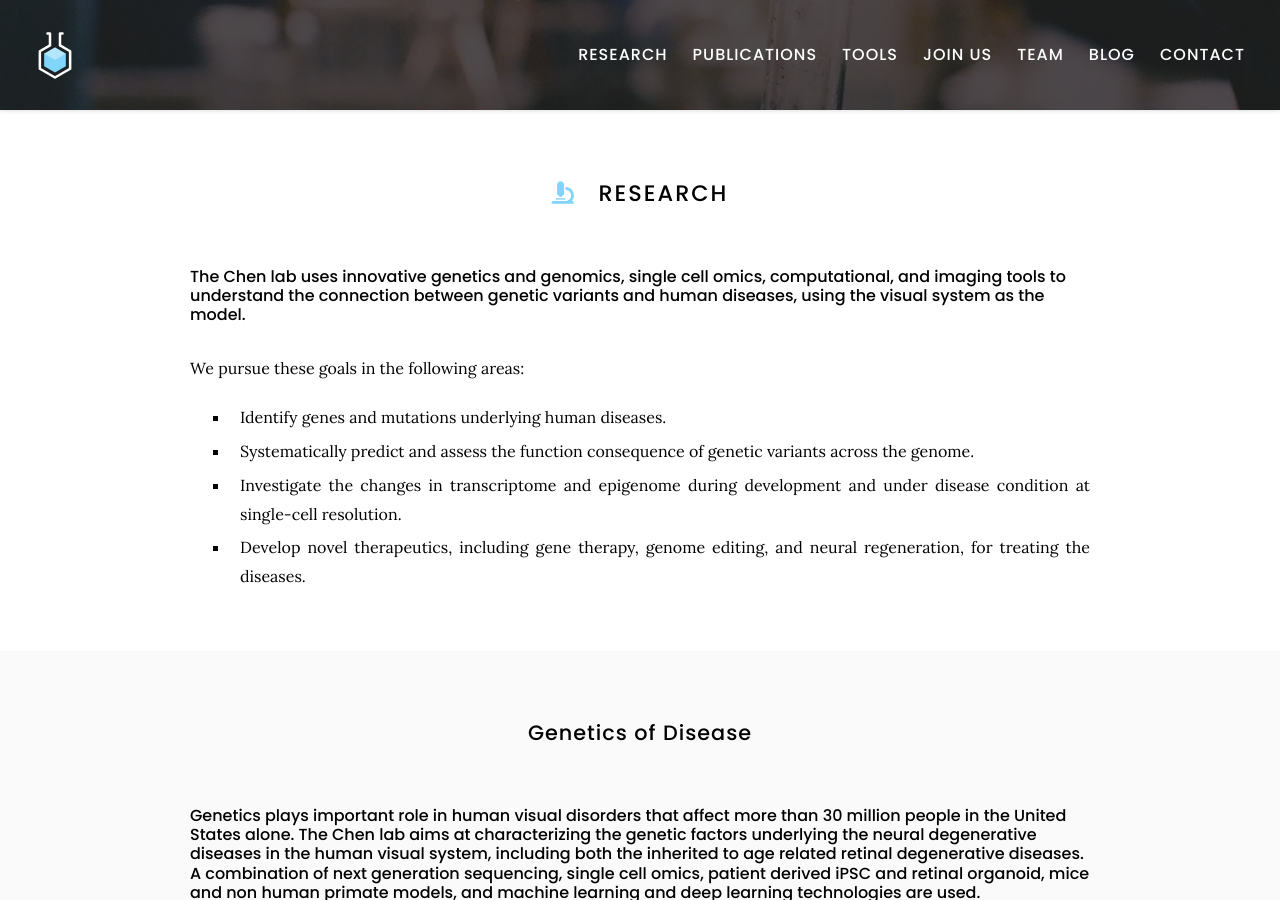
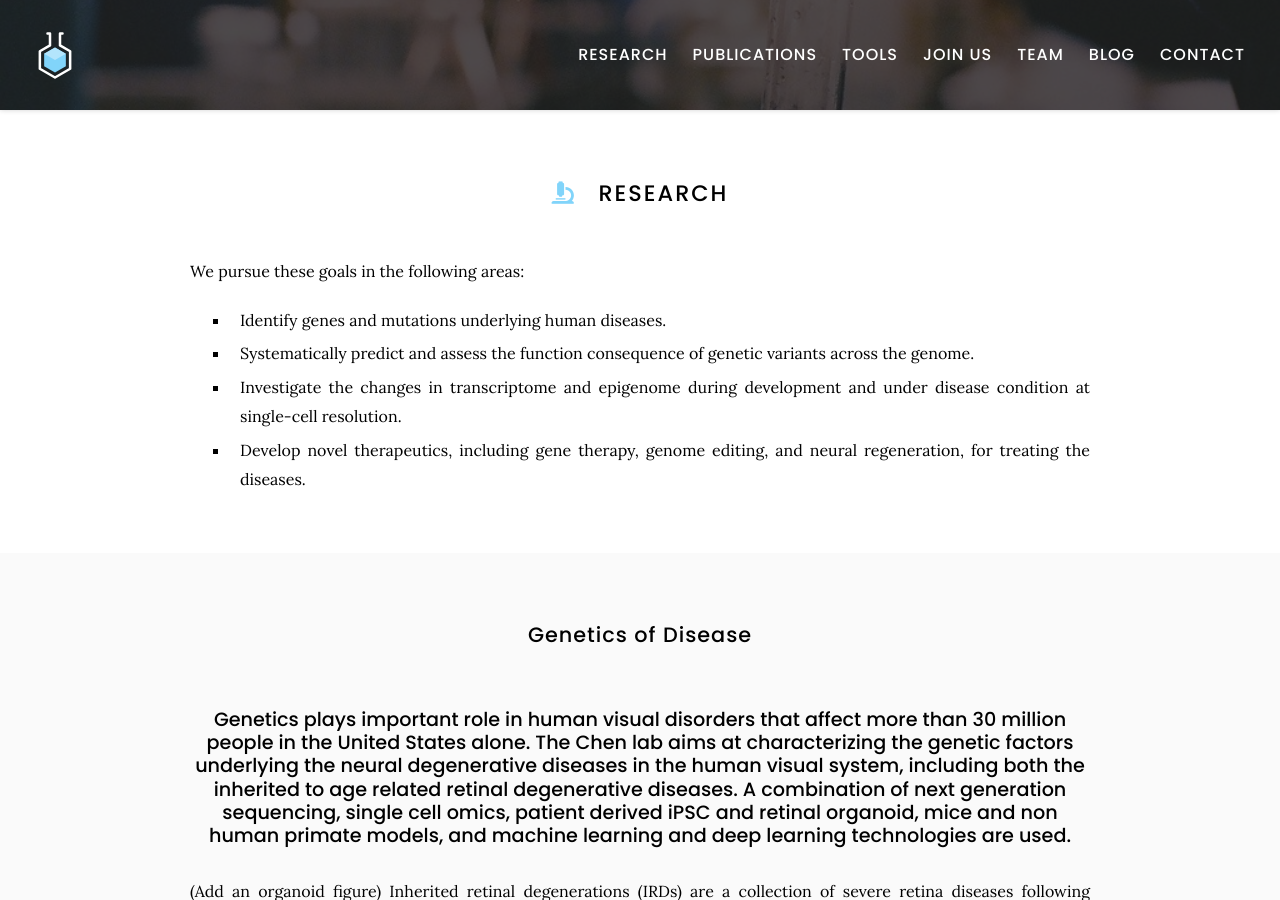
Before and after one commit to wmeng1018/Chen-lab-website, a Jekyll site: the page built from research/index.md, in a window 1280 px wide and 900 px high. Built offline with Jekyll 4.4.1, drawn with Linux system fonts in a browser that asks for light colours; some of the changed lines change nothing that is shown; some of the changed text lies outside the part shown.

Commit message:
Update index.md

```diff
--- a/research/index.md
+++ b/research/index.md
@@ -6,9 +6,6 @@
 ---
 
 # <i class="fas fa-microscope"></i>Research
-
-#### The Chen lab uses innovative genetics and genomics, single cell omics, computational, and imaging tools to understand the connection between genetic variants and human diseases, using the visual system as the model.
-
 We pursue these goals in the following areas:
 - Identify genes and mutations underlying human diseases.
 - Systematically predict and assess the function consequence of genetic variants across the genome.
@@ -18,7 +15,7 @@
 {% include section.html %}
 
 ## Genetics of Disease
-#### Genetics plays important role in human visual disorders that affect more than 30 million people in the United States alone.  The Chen lab aims at characterizing the genetic factors underlying the neural degenerative diseases in the human visual system, including both the inherited to age related retinal degenerative diseases.  A combination of next generation sequencing, single cell omics, patient derived iPSC and retinal organoid, mice and non human primate models, and machine learning and deep learning technologies are used.
+### Genetics plays important role in human visual disorders that affect more than 30 million people in the United States alone.  The Chen lab aims at characterizing the genetic factors underlying the neural degenerative diseases in the human visual system, including both the inherited to age related retinal degenerative diseases.  A combination of next generation sequencing, single cell omics, patient derived iPSC and retinal organoid, mice and non human primate models, and machine learning and deep learning technologies are used.
 
 (Add an organoid figure)
 Inherited retinal degenerations (IRDs) are a collection of severe retina diseases following Mendelian inheritance model. Collectively, about 1 in 2000 people is affected by IRD. Over the last decade, our group has recruited over 7,000 patients with IRDs across the world. A combination of next generation sequencing (NGS) based panel, whole exome, and whole genome sequencing has been conducted. These efforts have led to accurate molecular diagnosis of about 85% of the patients, resulting in the discovered of 15 new IRD associated genes. Continued investigation of underlying genetics of the remaining 1,000 unsolved IRD patients provides excellent opportunities for novel disease gene and mutation discovery.
@@ -28,7 +25,7 @@
 {% include section.html %}
 
 ## Single Cell Omics
-#### The Chen lab is leading the effort of the constructing the cell atlas of the visual system as part of the [Human Cell Atlas (HCA) project](https://www.humancellatlas.org/biological-networks/).  Building on this foundation, we aim at gaining insights of the development and the disease of the visual system as the single cell resolution.
+### The Chen lab is leading the effort of the constructing the cell atlas of the visual system as part of the [Human Cell Atlas (HCA) project](https://www.humancellatlas.org/biological-networks/).  Building on this foundation, we aim at gaining insights of the development and the disease of the visual system as the single cell resolution.
 
 (Add a MERFISH Figure)
 The rapidly developing single cell omics technology are revolutionizing many diverse fields of biomedical research.  These exciting cutting-edge technologies provide unprecedented opportunities for characterize the developmental and disease process at the ultimate single cell resolution.  We are further developing both experimental and computational analysis tools with primary focuses on the spatial single cell technologies and integrative analysis.
@@ -36,7 +33,7 @@
 {% include section.html %}
 
 ## Therapeutics
-#### The Chen lab is applying what has been learnt from the genetics to develop novel therapeutics treating human retinal degenerative diseases.
+### The Chen lab is applying what has been learnt from the genetics to develop novel therapeutics treating human retinal degenerative diseases.
 
 [Figure of gene therapy]
 We are pursuing multiple strategies in parallel to treat human retinal degenerative diseases.  For IRDs with defined genetic mutations, the most straightforward treatment is to restore the wild-type function of the mutated gene.  In addition to gene augment therapy, we are developing novel therapy with genome editing approach, including base editing, and prime editing.
@@ -44,3 +41,39 @@
 As the central nervous system (CNS) has little capacity for spontaneous regeneration, repair, or healing in human. severe damage in the CNS, due either to injury or neural degenerative disease, leads to permanent incapacity in patients who often require lifelong assistance.  It has been observed that some species, such as fish and birds, can regrow neural cells after retinal injury and restore visual function.  We are developing novel approach to active the intrinsic regeneration capability that is lost in humans that would lead to controlled regeneration of the retina tissue upon treatment.
 
 {% include section.html %}
+
+
+
+#  <i class="fas fa-microscope"></i>Funding
+
+Our work is made possible by funding from several organizations.
+{:.center}
+
+{%
+  include gallery.html
+  style="square"
+
+  image1="images/photo.jpg"
+  link1="https://nasa.gov/"
+  tooltip1="Cool Foundation"
+
+  image2="images/photo.jpg"
+  link2="https://nasa.gov/"
+  tooltip2="Cool Institute"
+
+  image3="images/photo.jpg"
+  link3="https://nasa.gov/"
+  tooltip3="Cool Initiative"
+
+  image4="images/photo.jpg"
+  link4="https://nasa.gov/"
+  tooltip4="Cool Foundation"
+
+  image5="images/photo.jpg"
+  link5="https://nasa.gov/"
+  tooltip5="Cool Institute"
+
+  image6="images/photo.jpg"
+  link6="https://nasa.gov/"
+  tooltip6="Cool Initiative"
+%}
```
